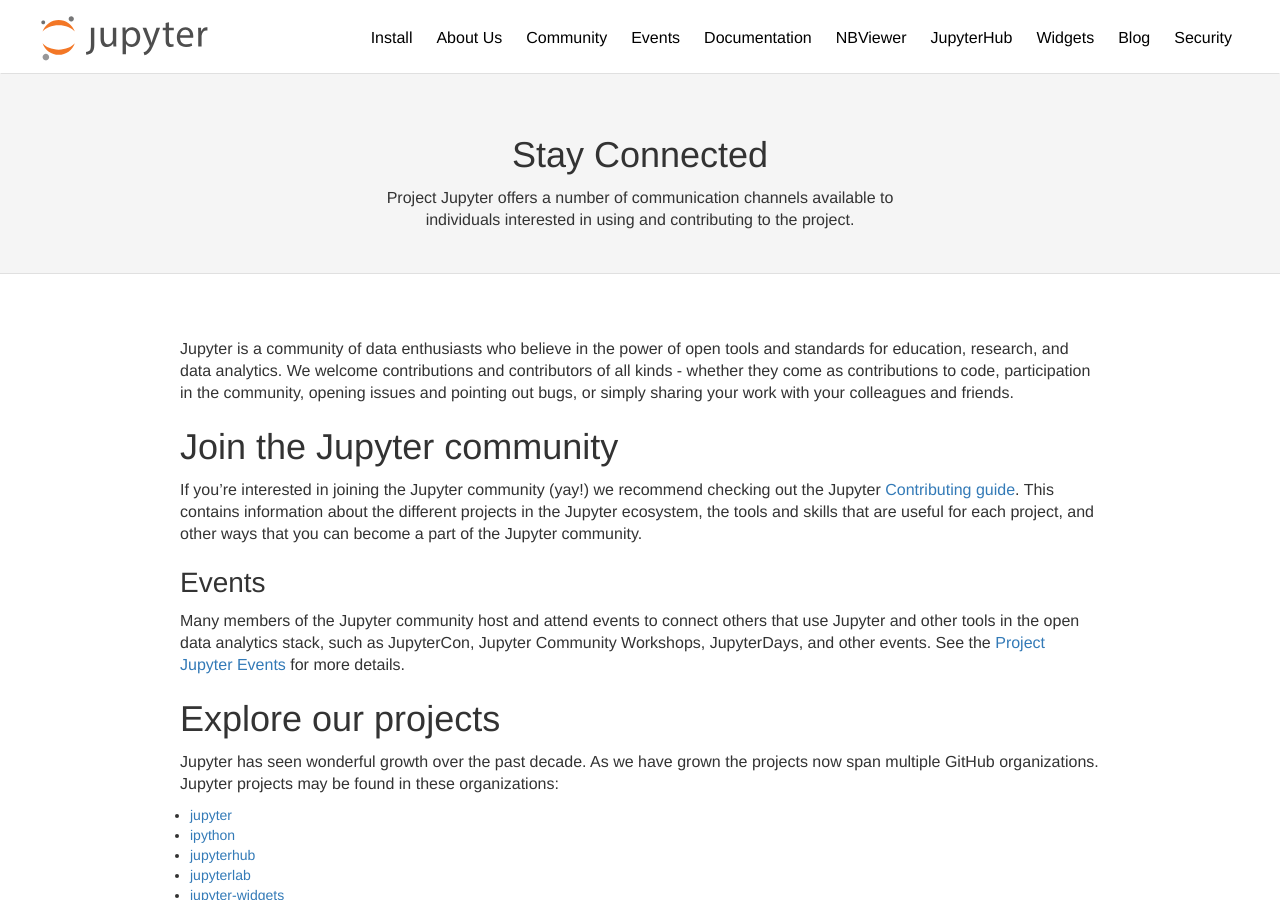
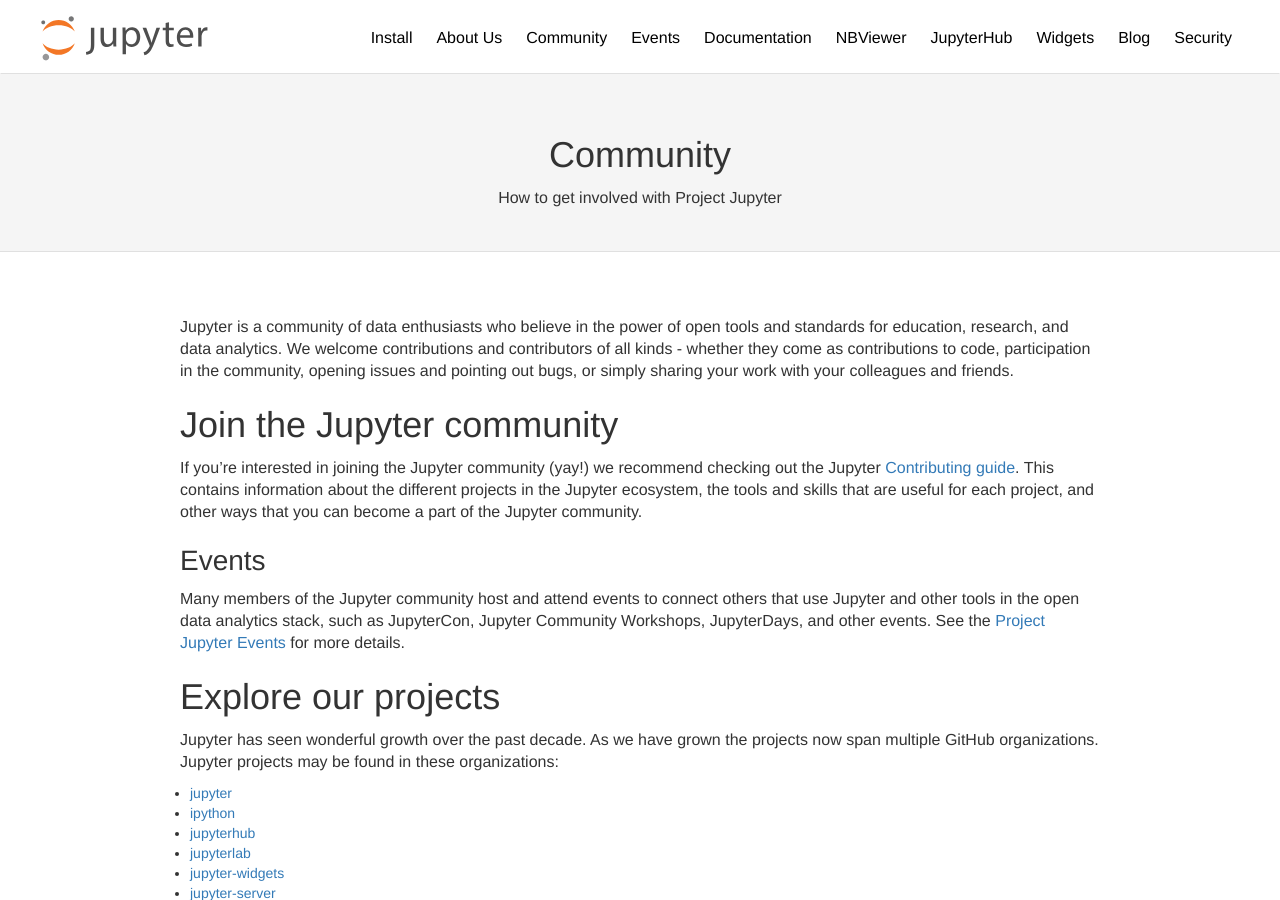
Before and after one commit to jupyter/jupyter.github.io, a Jekyll site: the page built from community.md, in a window 1280 px wide and 900 px high. Built offline with Jekyll 4.4.1, drawn with Linux system fonts in a browser that asks for light colours.

Commit message:
Update community.md

```diff
--- a/community.md
+++ b/community.md
@@ -1,7 +1,7 @@
 ---
 layout: page_md
-title: Stay Connected
-tagline: Project Jupyter offers a number of communication channels available to individuals interested in using and contributing to the project.
+title: Community
+tagline: How to get involved with Project Jupyter
 permalink: /community
 ---
 
```
